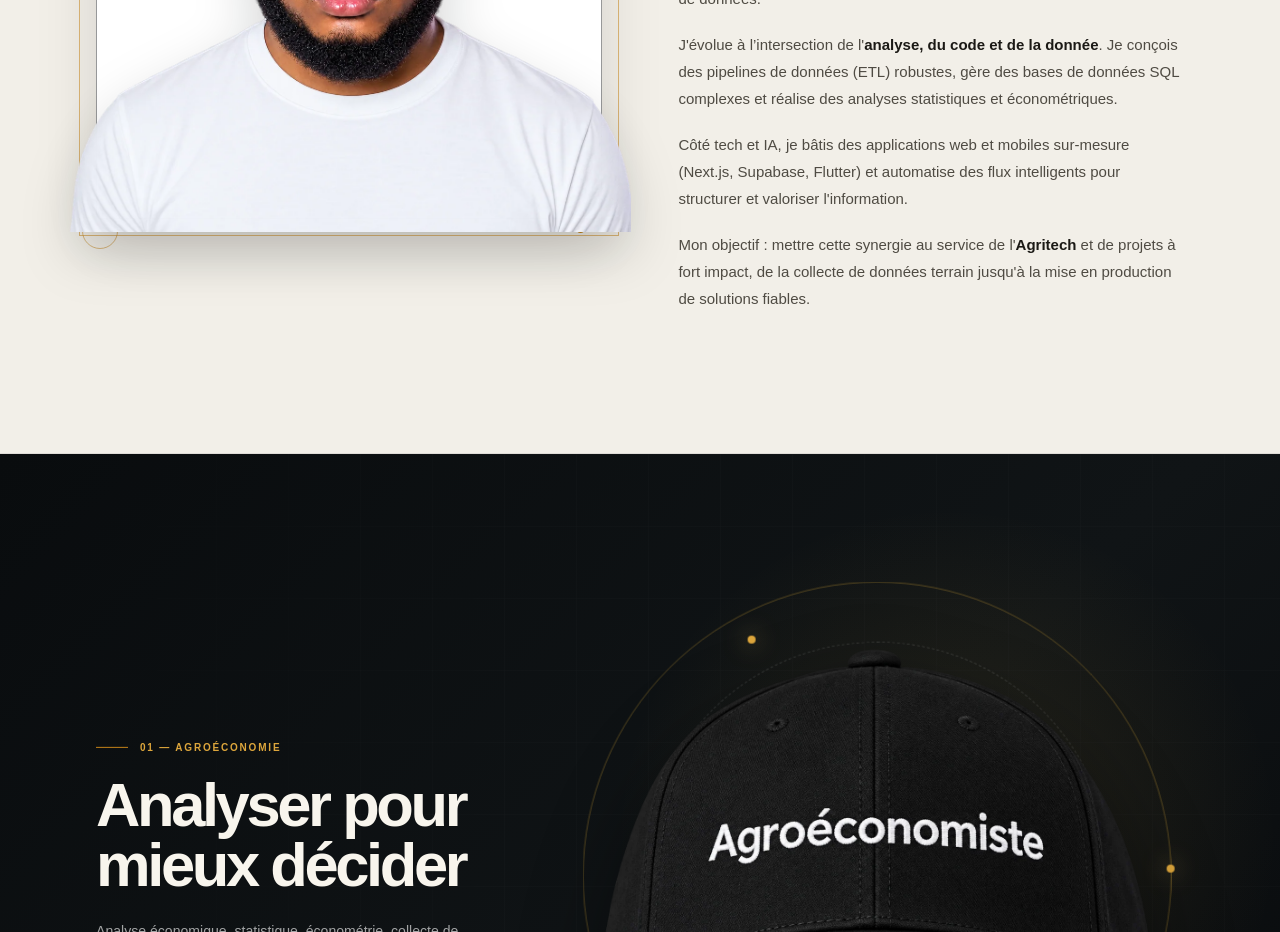
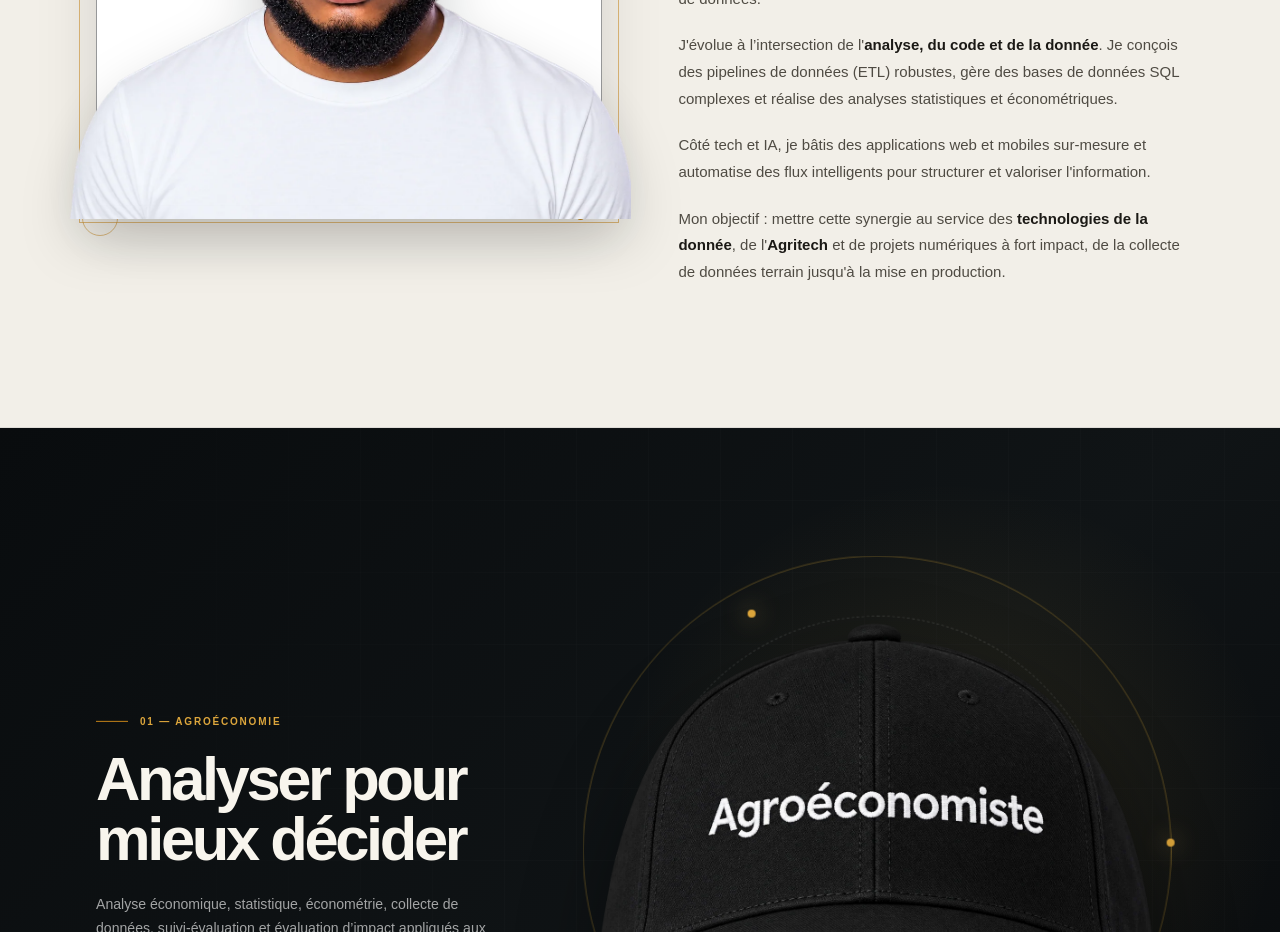
Before and after one commit to takacodeprogram/georgeoagbahungba, a Next.js app: page / in a window 1280 px wide. Shown: the part 3400-4332 px from the top of the page. Built offline with nearby package versions, Linux system fonts and the light colour scheme; a web font is replaced by a local one.

Commit message:
style: remove stack details and broaden about section project targets

```diff
--- a/components/AboutSection.jsx
+++ b/components/AboutSection.jsx
@@ -82,10 +82,10 @@ export default function AboutSection() {
             J'évolue à l’intersection de l'<strong>analyse, du code et de la donnée</strong>. Je conçois des pipelines de données (ETL) robustes, gère des bases de données SQL complexes et réalise des analyses statistiques et économétriques.
           </p>
           <p data-reveal>
-            Côté tech et IA, je bâtis des applications web et mobiles sur-mesure (Next.js, Supabase, Flutter) et automatise des flux intelligents pour structurer et valoriser l'information.
+            Côté tech et IA, je bâtis des applications web et mobiles sur-mesure et automatise des flux intelligents pour structurer et valoriser l'information.
           </p>
           <p data-reveal>
-            Mon objectif : mettre cette synergie au service de l'<strong>Agritech</strong> et de projets à fort impact, de la collecte de données terrain jusqu'à la mise en production de solutions fiables.
+            Mon objectif : mettre cette synergie au service des <strong>technologies de la donnée</strong>, de l'<strong>Agritech</strong> et de projets numériques à fort impact, de la collecte de données terrain jusqu'à la mise en production.
           </p>
         </div>
       </div>
```
